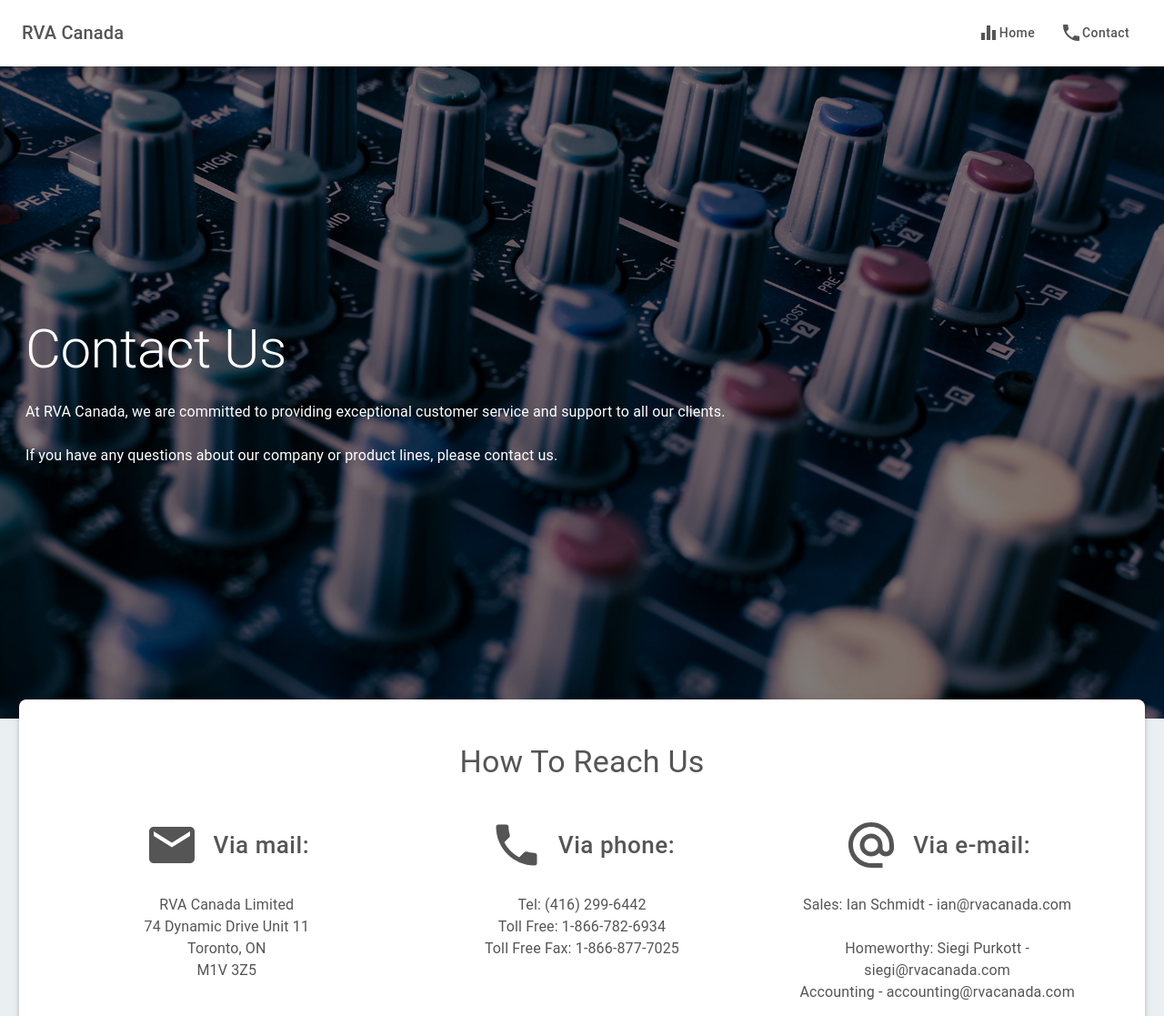
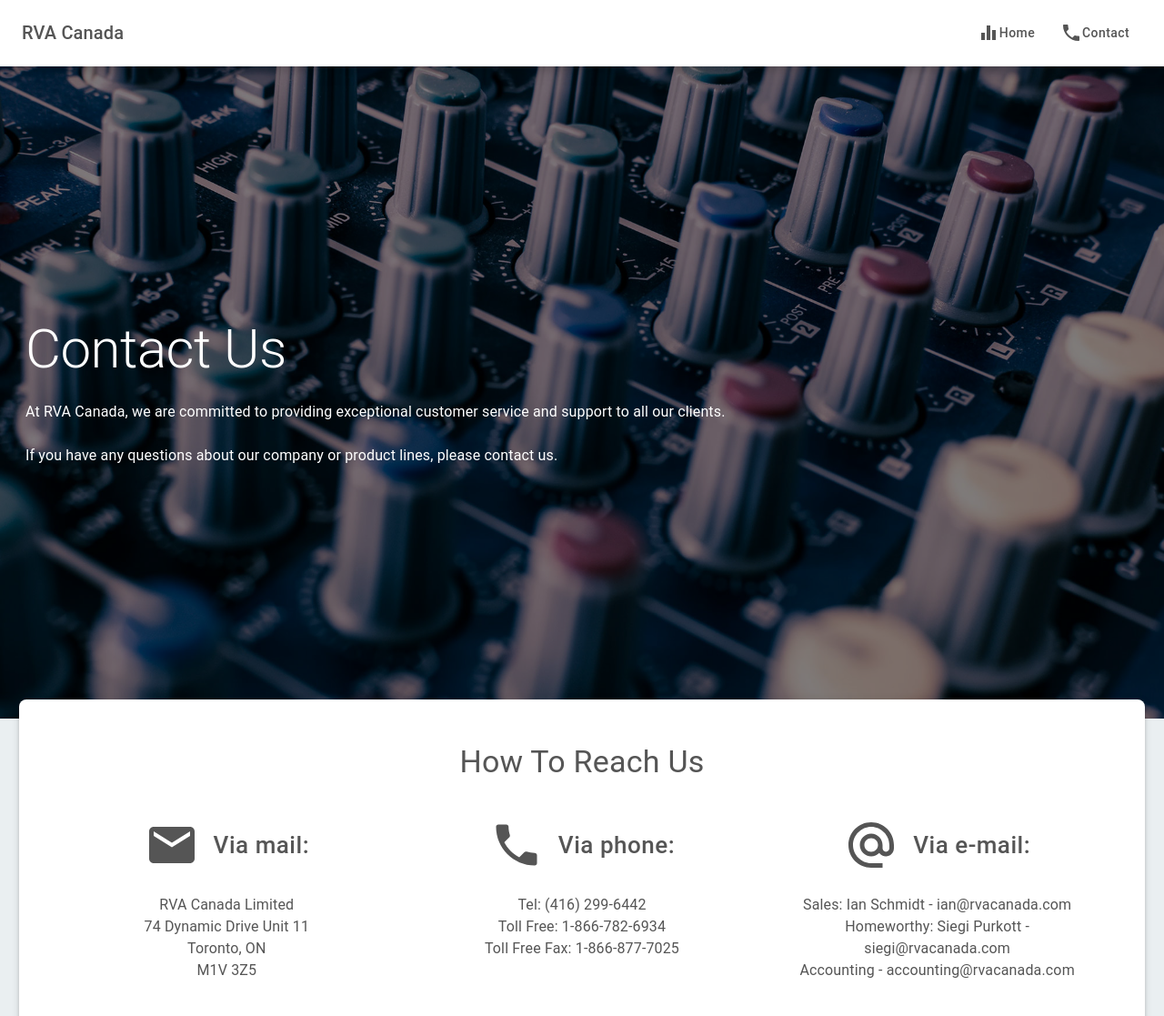
Before and after one commit to jamescraig/rvacanada, a Gatsby site: page /contact in a window 1280 px wide. Shown: the top 1117 px of the page at 91% size. Built offline with nearby package versions, Linux system fonts and the light colour scheme; Gatsby itself is replaced by a stand-in of ours; grey boxes are pictures that could not be loaded.

Commit message:
update contact

```diff
--- a/src/pages/contact.js
+++ b/src/pages/contact.js
@@ -301,7 +301,7 @@
                     </div>
                     <div>
                       <Typography variant="body1">
-                        Sales: Ian Schmidt - <a className={classes.emailLink} href="mailto:ian@rvacanada.com">ian@rvacanada.com</a> <br /><br />
+                        Sales: Ian Schmidt - <a className={classes.emailLink} href="mailto:ian@rvacanada.com">ian@rvacanada.com</a> <br />
                         Homeworthy: Siegi Purkott - <a className={classes.emailLink} href="mailto:siegi@rvacanada.com">siegi@rvacanada.com</a> <br />
                         Accounting - <a className={classes.emailLink} href="mailto:accounting@rvacanada.com">accounting@rvacanada.com</a>
                       </Typography>
```
